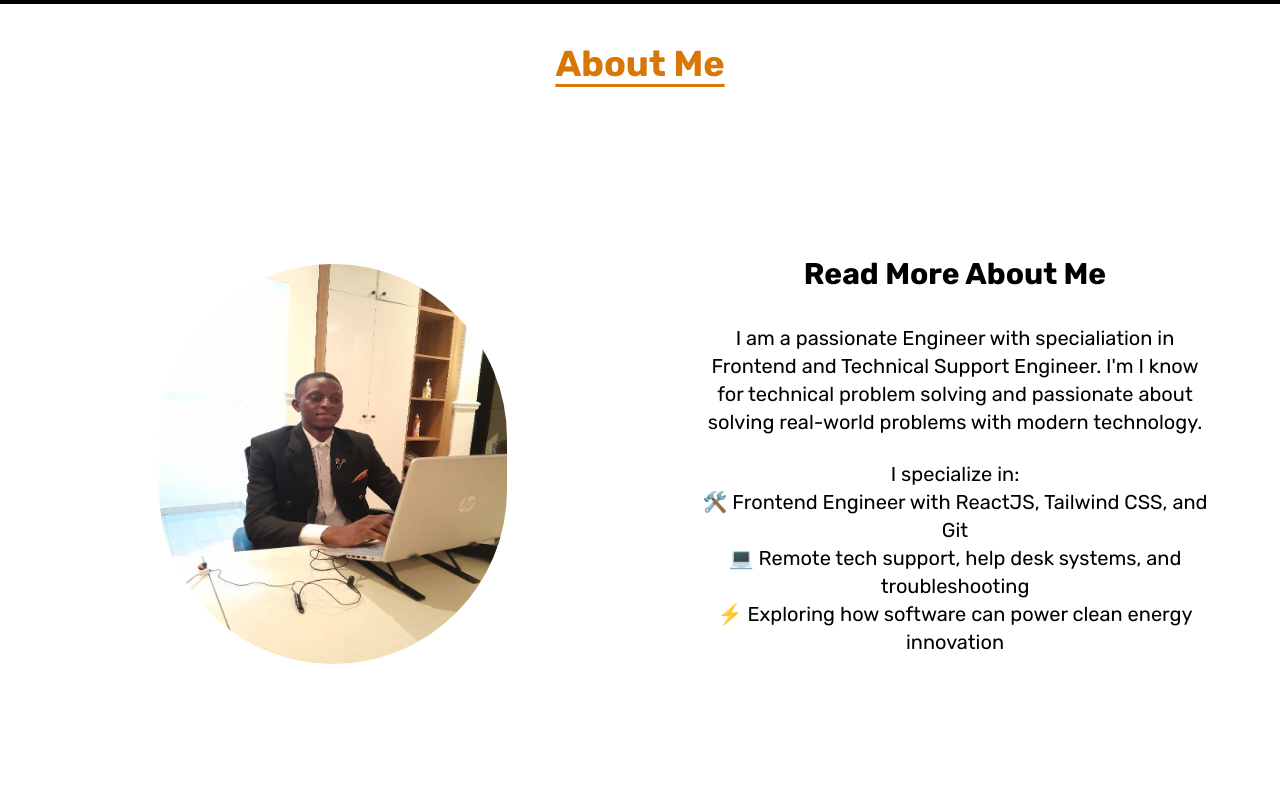
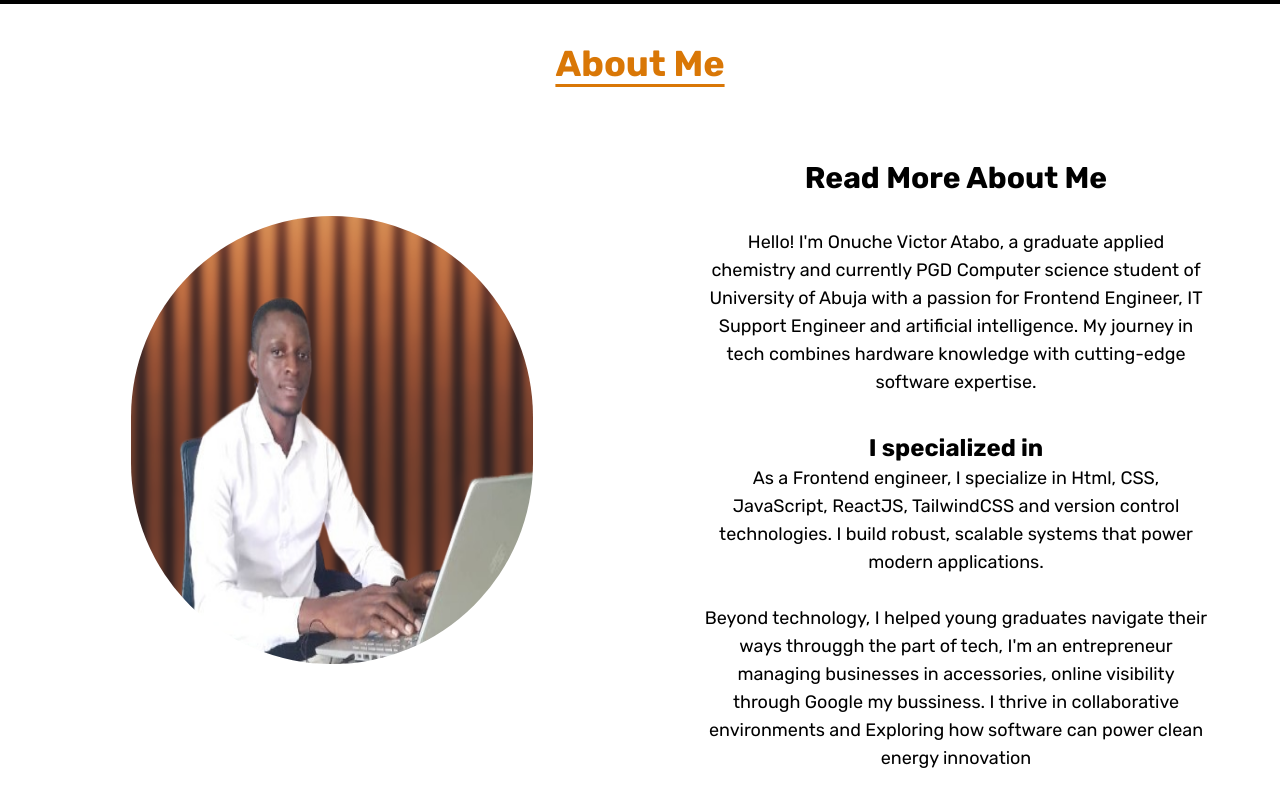
Before and after one commit to Atabo2023/My-portfolio-websites-, a React (Vite) app: page / in a window 1280 px wide. Shown: the part 1680-2480 px from the top of the page. Built offline with nearby package versions, Linux system fonts and the light colour scheme.

Commit message:
modified about section image

```diff
--- a/src/About.jsx
+++ b/src/About.jsx
@@ -1,13 +1,14 @@
 import React from "react";
 import { motion } from "framer-motion";
 import mypics from "../src/Images/mypics.jpg";
+import BebPic2 from "../src/Images/BebPic2.jpg";
 
 const About = () => {
   return (
     // <>
     <div>
-      <section id="about" className="bio-snippet">
-        <h2 className="flex font-rubik text-justify text- text-4xl mt-10 font-bold justify-center text-amber-600 align-middle underline underline-offset-8">
+      <section className="bio-snippet">
+        <h2 className="flex font-rubik text-justify text-4xl mt-10 font-bold justify-center text-amber-600 align-middle underline underline-offset-8">
           About Me
         </h2>
         <p className="flex justify-center">
@@ -21,48 +22,75 @@ const About = () => {
                 More About Me
               </span> */}
 
-            <div className="flex gap-16 mx-12 mb-12 mt-12">
+            <div className="flex gap-16 mx-12 mb-4">
               <div className="flex-1 p-4 h-screen rounded-xl mt-28">
                 <img
                   // fetchpriority="high"
-                  className="md:w-[65%] w-[40%] h-[25rem] rounded-full mx-auto transition-transform items-center align-bottom"
-                  src={mypics}
+                  className="md:w-[75%] w-[35%] h-[28rem] rounded-full mx-auto transition-transform items-center align-bottom"
+                  src={BebPic2}
                   alt="backImage"
                 />
               </div>
 
               <div className="flex-1 p-2 rounded-xl">
-                <span className="flex justify-center gap-2 font-rubik text-3xl font-semibold mt-28">
+                <span className="flex justify-center gap-2 font-rubik text-3xl font-semibold mt-16">
                   Read More About Me
                 </span>{" "}
                 {/* <Social /> */}
                 <p
-                  className="justify-center items-start text-xl mt-4 font-rubik text-centern p-4 font-normal
-               text-center place-content-center max-w-3xl"
+                  className="justify-center items-start text-lg mt-4 font-rubik text-centern p-4 font-normal
+               text-center place-content-center max-w-2xl"
                 >
-                  I am a passionate Engineer with specialiation in Frontend and
+                  {/* I am a passionate Engineer with specialiation in Frontend and
                   Technical Support Engineer. I'm I know for technical problem
                   solving and passionate about solving real-world problems with
-                  modern technology.
+                  modern technology. */}
+
+                  <p>
+                    Hello! I'm Onuche Victor Atabo, a graduate applied chemistry
+                    and currently PGD Computer science student of University of
+                    Abuja with a passion for Frontend Engineer, IT Support
+                    Engineer and artificial intelligence. My journey in tech
+                    combines hardware knowledge with cutting-edge software
+                    expertise.
+                  </p>
+                  <br></br>
+                  <p className="justify-center font-bold text-2xl items-start font-rubik text-center pt-2 place-content-center">
+                    I specialized in
+                  </p>
+                  <p>
+                    As a Frontend engineer, I specialize in Html, CSS,
+                    JavaScript, ReactJS, TailwindCSS and version control
+                    technologies. I build robust, scalable systems that power
+                    modern applications.
+                  </p>
+                  <br></br>
+                  <p>
+                    Beyond technology, I helped young graduates navigate their
+                    ways througgh the part of tech, I'm an entrepreneur managing
+                    businesses in accessories, online visibility through Google
+                    my bussiness. I thrive in collaborative environments and
+                    Exploring how software can power clean energy innovation
+                  </p>
                   <br></br>
                 </p>
-                <p className="justify-center text-xl items-start font-rubik text-center pt-2 place-content-center max-w-2xl">
+                {/* <p className="justify-center text-xl items-start font-rubik text-center pt-2 place-content-center">
                   I specialize in:
-                  <ul>
-                    <li>
+                  <ul> */}
+                {/* <li>
                       🛠️ Frontend Engineer with ReactJS, Tailwind CSS, and Git
-                    </li>
-                    <li>
+                    </li> */}
+                {/* <li>
                       💻 Remote tech support, help desk systems, and
                       troubleshooting
-                    </li>
-                    <li>
+                    </li> */}
+                {/* <li>
                       ⚡ Exploring how software can power clean energy
                       innovation
-                    </li>
-                    {/* <li>⚡ Computer and POS Engineer</li> */}
-                  </ul>
-                </p>
+                    </li> */}
+                {/* <li>⚡ Computer and POS Engineer</li> */}
+                {/* </ul> */}
+                {/* </p> */}
               </div>
             </div>
           </motion.div>
--- a/src/Contactpage.jsx
+++ b/src/Contactpage.jsx
@@ -12,7 +12,7 @@ const Contactpage = () => {
 
     emailjs
       .sendForm(
-        "(service_obkfc7d)", // 🔹 replace with your Service ID
+        "service_obkfc7d", // 🔹 replace with your Service ID
         "template_62ul2wk", // 🔹 replace with your Template ID
         e.target,
         "2CoNvGBk_1upvY78p" // 🔹 replace with your Public Key
@@ -82,7 +82,7 @@ const Contactpage = () => {
         <button
           type="submit"
           disabled={loading}
-          className="px-44 align-middle flex items-center flex-col justify-center mt-6 bg-blue-600 text-white py-2 rounded-lg hover:bg-blue-700 disabled:opacity-50"
+          className="px-44 align-middle mx-auto font-rubik flex items-center flex-col justify-center mt-6 bg-blue-600 text-white py-2 rounded-lg hover:bg-blue-700 disabled:opacity-50"
         >
           {loading ? (
             <>
@@ -115,7 +115,7 @@ const Contactpage = () => {
         {/* Styled success/error message */}
         {status.text && (
           <p
-            className={`w-full bg-blue-600 font-rubik text-white py-3 rounded-lg font-medium hover:bg-blue-700 transition disabled:opacity-50 ${
+            className={`w-full bg-green-600 font-rubik text-white py-3 rounded-lg font-medium hover:bg-blue-700 transition disabled:opacity-50 ${
               status.type === "success" ? "text-green-600" : "text-red-600"
             }`}
           >
@@ -128,132 +128,3 @@ const Contactpage = () => {
 };
 
 export default Contactpage;
-
-// const Contactpage = () => {
-//   const [formData, setFormData] = useState({
-//     name: "",
-//     email: "",
-//     reasonformessage: "",
-//     message: "",
-//   });
-
-//   const [loading, setLoading] = useState(false);
-
-//   // Handle input change
-//   const handleChange = (e) => {
-//     setFormData({
-//       ...formData,
-//       [e.target.name]: e.target.value,
-//     });
-//   };
-
-//   // Handle form submit
-//   const handleSubmit = (e) => {
-//     e.preventDefault();
-//     setLoading(true);
-//     const loadingToast = toast.loading("Sending message...");
-
-//     emailjs
-//       .send(
-//         "Onuche Victor (service_obkfc7d)", // 🔹 Replace with your EmailJS service ID
-//         "template_62ul2wk", // 🔹 Replace with your EmailJS template ID
-//         formData,
-//         "2CoNvGBk_1upvY78p" // 🔹 Replace with your EmailJS public key
-//       )
-
-//       // .then(
-//       // (result) => {
-//       //   console.log(result.text);
-//       //   setMessage("Message sent successfully ✅");
-//       //   setLoading(false);
-//       //   e.target.reset();
-//       // },
-//       // (error) => {
-//       //   console.error(error.text);
-//       //   setMessage("Something went wrong ❌");
-//       //   setLoading(false);
-//       // }
-//       .then(
-//         (result) => {
-//           toast.dismiss(loadingToast);
-//           toast.success("✅ Message sent successfully!");
-//           setFormData({
-//             name: "",
-//             email: "",
-//             reasonformessage: "",
-//             message: "",
-//           });
-//           setLoading(false);
-//         },
-//         (error) => {
-//           console.error("EmailJS Error:", error);
-//           toast.dismiss(loadingToast);
-//           toast.error("❌ Failed to send message. Please try again.");
-//           setLoading(false);
-//         }
-//       );
-//   };
-
-//   return (
-//     <div className="flex gap-12 m-10 w-full bg-black max-w-6xl mx-auto drop-shadow-xl rounded-2xl py-10 px-6">
-//       {/* onSubmit={sendEmail} */}
-//       <div className="flex-1 p-4 rounded-xl">
-//         <h2 className="font-montserrat font-bold text-5xl text-[#ffbd39]">
-//           Send a Message
-//         </h2>
-//         <p className="font-normal font-rubik text-white text-xl justify-center align-middle py-10">
-//           whether is a job opportunity, collaboration, Other offers, Message me,
-//           I will response ASAP
-//         </p>
-//       </div>
-//       <div className="flex-1 bg-white p-4 rounded-xl">
-//         <h2 className="text-2xl font-bold text-center text-black mb-6">
-//           Get In Touch
-//         </h2>
-//         <form onSubmit={handleSubmit} className="space-y-4">
-//           <input
-//             type="text"
-//             name="name"
-//             placeholder="Your Name"
-//             value={formData.name}
-//             onChange={handleChange}
-//             className="w-full px-4 py-2 border font-rubik rounded-lg focus:outline-none focus:ring-2 focus:ring-blue-500"
-//             required
-//           />
-
-//           <input
-//             type="email"
-//             name="email"
-//             placeholder="Your Email"
-//             value={formData.email}
-//             onChange={handleChange}
-//             className="w-full px-4 py-2 border font-rubik rounded-lg focus:outline-none focus:ring-2 focus:ring-blue-500"
-//             required
-//           />
-
-//           <textarea
-//             name="message"
-//             placeholder="Your Message"
-//             rows="5"
-//             value={formData.message}
-//             onChange={handleChange}
-//             className="w-full px-4 py-2 border font-rubik rounded-lg focus:outline-none focus:ring-2 focus:ring-blue-500"
-//             required
-//           ></textarea>
-
-//           <button
-//             type="submit"
-//             disabled={loading}
-//             className="w-full bg-blue-600 font-rubik  text-white py-3 rounded-lg font-medium hover:bg-blue-700 transition disabled:opacity-50"
-//           >
-//             {loading ? "Sending..." : "Send Message"}
-//           </button>
-
-//           {/* {feedback && <p className="text-center text-sm mt-2">{feedback}</p>} */}
-//         </form>
-//       </div>
-//     </div>
-//   );
-// };
-
-// export default Contactpage;
--- a/src/Hero.jsx
+++ b/src/Hero.jsx
@@ -1,10 +1,8 @@
 import React from "react";
 import { motion } from "framer-motion";
-import backImg from "../src/Images/backImg.jpg";
-import BebPic from "../src/Images/BebPic.jpg";
+import Bebpic1 from "../src/Images/Bebpic1.jpg";
 import gif from "../src/Images/gif.mp4";
 import { TypeAnimation } from "react-type-animation";
-// import campuscardImage from "../../assets/images/campuscardImage.webp";
 
 const Hero = () => {
   return (
@@ -72,9 +70,9 @@ const Hero = () => {
 
           <div className="items-center justify-center">
             <img
-              fetchpriority="high"
-              className="md:w-[35%] w-[25%] h-[22rem] rounded-full mx-auto items-center animate-pulse"
-              src={BebPic}
+              fetchPriority="high"
+              className="md:w-[30%] w-[25%] h-[22rem] rounded-full mx-auto items-center animate-pulse mt-10"
+              src={Bebpic1}
               alt="backImage"
             />
 
```
Also changed, not shown: src/Images/BebPic2.jpg (added), src/Images/Bebpic1.jpg (added).
